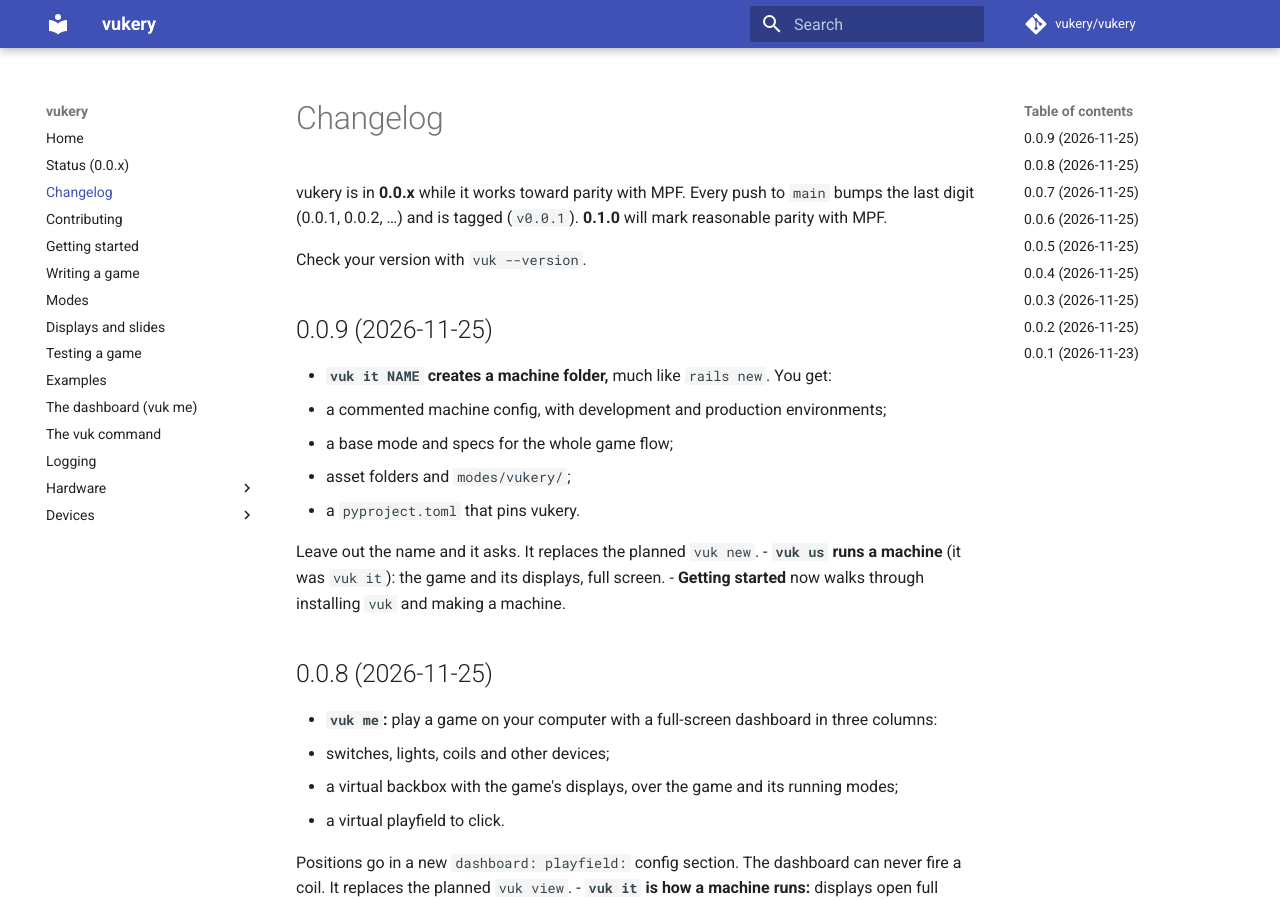
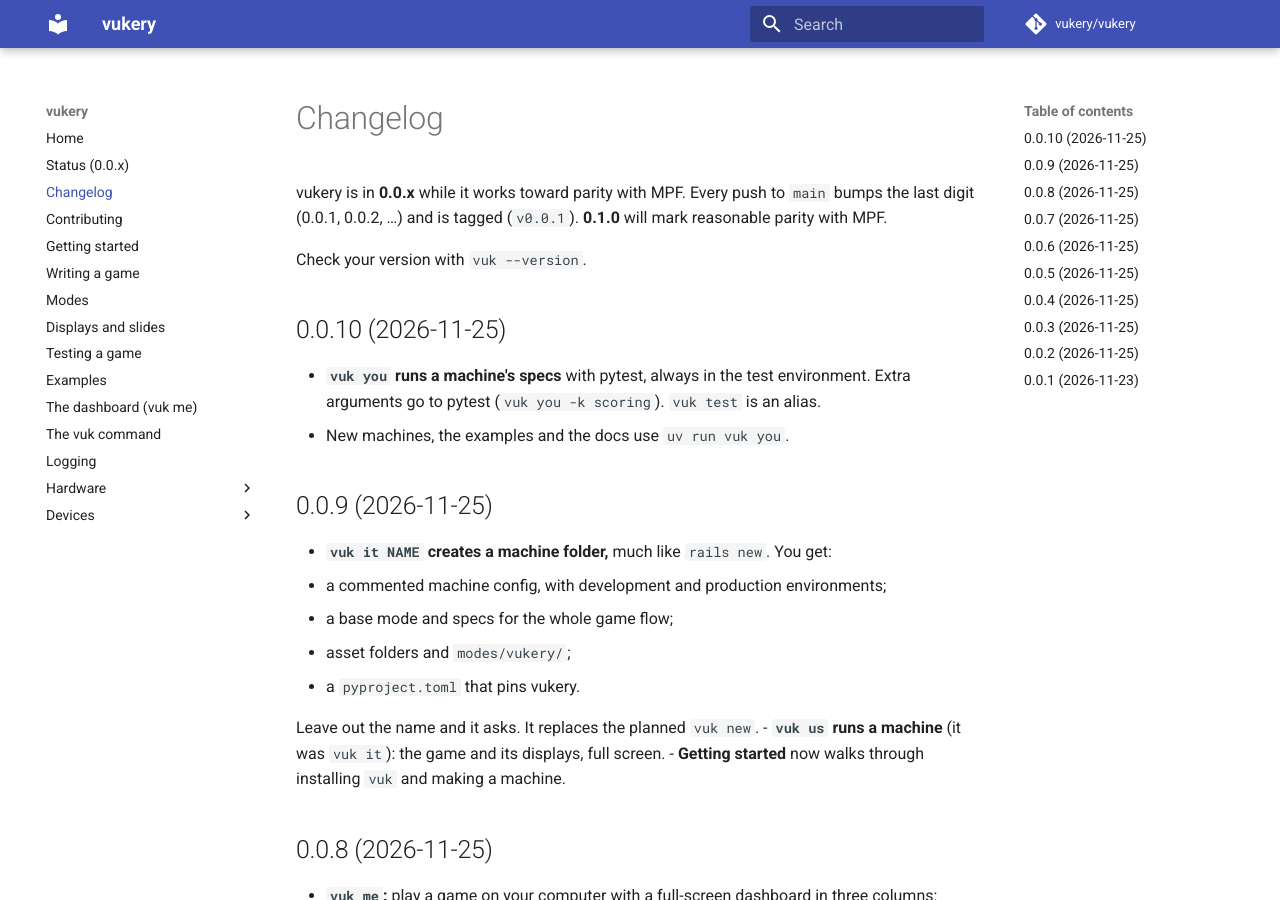
Before and after one commit to vukery/vukery, an MkDocs documentation site: the page built from docs/changelog.md, in a window 1280 px wide and 900 px high. Built offline with MkDocs 1.6.1 and Material for MkDocs 9.7.7, drawn with Linux system fonts in a browser that asks for light colours; comment, search, counter and statistics services are not loaded.

Commit message:
docs: run specs with vuk you
Co-Authored-By: Claude Opus 5.5 <noreply@anthropic.com>

```diff
--- a/docs/changelog.md
+++ b/docs/changelog.md
@@ -5,6 +5,13 @@ vukery is in **0.0.x** while it works toward parity with MPF. Every push to
 **0.1.0** will mark reasonable parity with MPF.
 
 Check your version with `vuk --version`.
+
+## 0.0.10 (2026-11-25)
+
+- **`vuk you` runs a machine's specs** with pytest, always in the test
+  environment. Extra arguments go to pytest (`vuk you -k scoring`).
+  `vuk test` is an alias.
+- New machines, the examples and the docs use `uv run vuk you`.
 
 ## 0.0.9 (2026-11-25)
 
```
Also changed, not shown: docs/cli.md (+3 -2 lines), docs/examples.md (+3 -3 lines), docs/getting-started.md (+2 -2 lines), docs/status.md (+1 -1 lines), docs/testing.md (+4 -1 lines), 1 other file.
